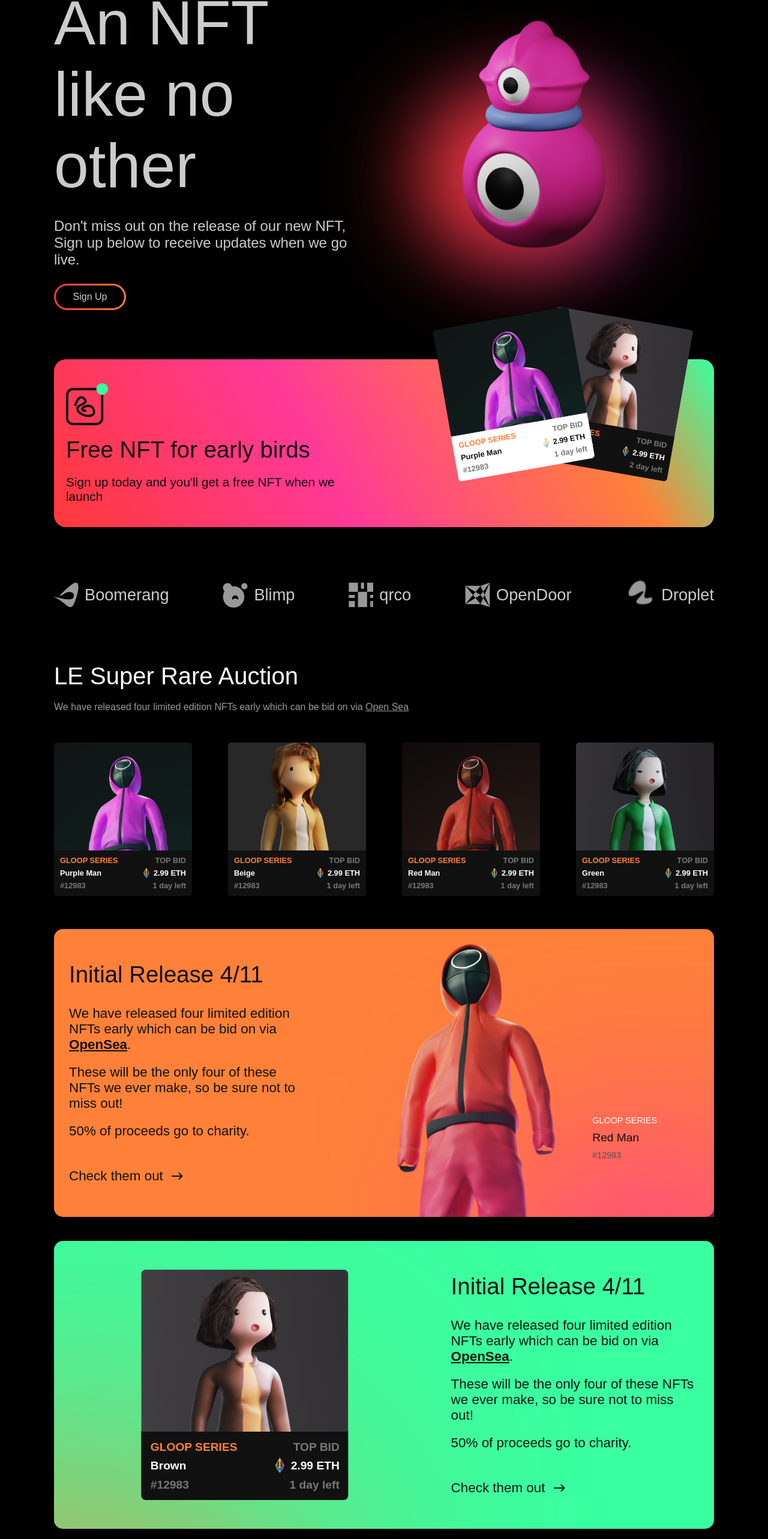
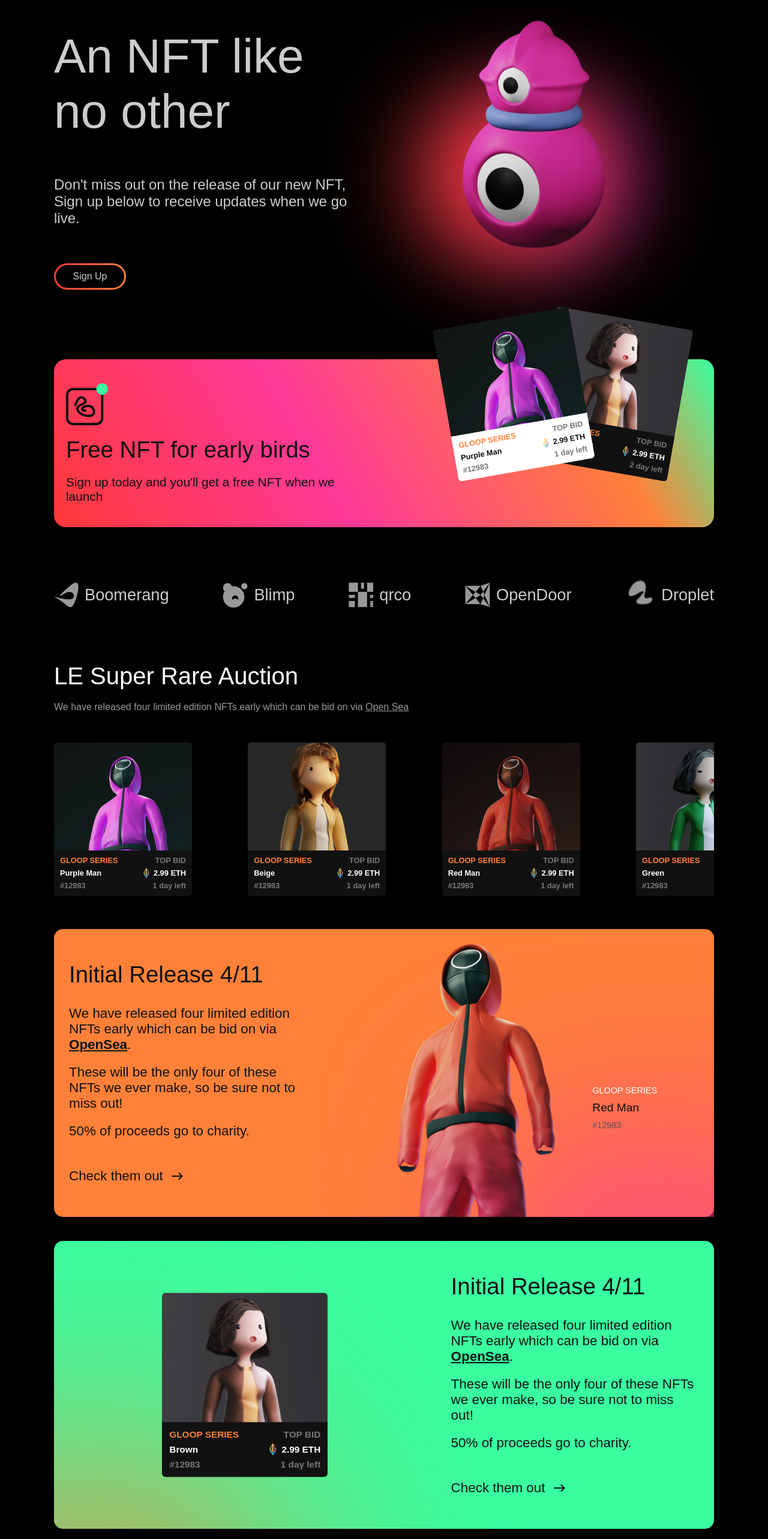
Before and after one commit to Shambhukumar/NFT-Palace, a React (Create React App) app: page / in a window 1280 px wide. Shown: the part 191-2757 px from the top of the page at 60% size. Built offline with nearby package versions, Linux system fonts and the light colour scheme.

Commit message:
made it responsive

```diff
--- a/src/App.scss
+++ b/src/App.scss
@@ -7,4 +7,12 @@ $color-orange: #FF8139;
     min-height: 100vh;
     color: $font-light;
     padding: 30px 90px;
+    @media (max-width: 870px) {
+        padding: 30px 50px;
+
+     }
+     @media (max-width: 870px) {
+        padding: 30px 20px;
+
+     }
 }
--- a/src/components/Section-2/section2.scss
+++ b/src/components/Section-2/section2.scss
@@ -1,21 +1,34 @@
 .section2{
     display: flex;
+    @media (max-width: 740px) {
+        flex-direction: column;
+
+     }
     justify-content: space-between;
-    height: 60vh;
+    min-height: 60vh;
     margin: 20px 0px;
     margin-bottom: 70px;
     &-card1,&-card2{
+
         span{
             font-size: 2rem;
             color: #ffff;
+            margin: 10px 0px;
         }
         p{
             font-size: 1.2rem;
+            margin-bottom: 5px;
         }
         background-color: #555555;
         border-radius: 10px;
         padding: 50px 60px;
         width: 47%;
+
+        @media (max-width: 740px) {
+           width: 100%;
+           margin-bottom: 20px;
+
+         }
         height: 100%;
         display: flex;
         flex-direction: column;
--- a/src/components/Section1/section1.scss
+++ b/src/components/Section1/section1.scss
@@ -1,10 +1,21 @@
 .section1{
 
     &-1{
+
         &-image{
             width: 60%;
+
+            @media (max-width: 740px) {
+               width: 100%;
+
+             }
             display: flex;
-            height: 60vh;
+
+            // height: 60vh;
+            padding: 50px 0px;
+            @media (max-width: 540px) {
+               padding: 0px;
+             }
             position: relative;
             overflow: hidden;
             justify-content: space-between;
@@ -24,6 +35,10 @@
                 display: flex;
                 flex-direction: column;
                 padding: 90px;
+                @media (max-width: 540px) {
+                    padding: 50px;
+                    justify-content: flex-end;
+                 }
                 span{
                      padding: 5px;
                     // margin-bottom: 5px;
@@ -44,20 +59,30 @@
                 right: 40%;
                 width: 40%;
                 object-fit: cover;
+                z-index: 2;
+
             }
         }
     }
     &-1, &-2{
-        height: 60vh;
+        min-height: 60vh;
         margin: 40px 0px;
     border-radius: 15px;
     background-color: #FF8139;
     color: #111111;
     display: flex;
-
+    @media (max-width: 740px) {
+        flex-direction: column;
+     }
     &-text{
         padding: 25px;
         width: 40%;
+        display: flex;
+        @media (max-width: 740px) {
+           width: 100%;
+
+         }
+
         display: flex;
         flex-direction: column;
         justify-content: space-evenly;
@@ -93,10 +118,19 @@
         overflow: hidden;
         background-color: #39FFA0;
         flex-direction: row-reverse;
+        display: flex;
+        @media (max-width: 740px) {
+            flex-direction: column;
+
+         }
         // position: relative;
         &-text{
             width: 50%;
-            // padding: 20px;
+            z-index: 2;
+            @media (max-width: 740px) {
+                width: 100%;
+
+             }
 
 
         }
@@ -109,8 +143,17 @@
            align-items: center;
 
             width: 70%;
+
+            @media (max-width: 740px) {
+               width: 100%;
+               margin-bottom: 10px;
+
+             }
             // position: absolute;
-            transform: scale(1.5);
+            transform: scale(1.2);
+            @media (max-width: 1050px) {
+                transform: scale(1);
+            }
             &-color{
                 position: absolute;
                 bottom: -70%;
--- a/src/components/header/Header.js
+++ b/src/components/header/Header.js
@@ -13,6 +13,11 @@ const Header = () => {
                 <li className='header-links-item'>Launch</li>
                 <li className='header-links-item'>Sign Up</li>
           </ul>
+          <div className='header-mobile'>
+              <span className='header-mobile-1'></span>
+              <span className='header-mobile-2'></span>
+              <span className='header-mobile-3'></span>
+          </div>
       </div>
   );
 };
--- a/src/components/header/Header.scss
+++ b/src/components/header/Header.scss
@@ -17,8 +17,12 @@ $color-pink: #FF3998;
         }
     }
     &-links{
+
         display: flex;
         width: 25%;
+        @media (max-width: 1130px) {
+            width: 35%;
+        }
         justify-content: space-between;
         list-style: none;
         align-items: center;
@@ -30,5 +34,28 @@ $color-pink: #FF3998;
             }
 
         }
+        @media (max-width: 740px) {
+            display: none;
+            opacity: 0;
+        }
+    }
+    &-mobile{
+
+        cursor: pointer;
+        display: none;
+        opacity: 0;
+        @media (max-width: 740px) {
+            display: flex;
+            opacity: 1;
+        }
+        flex-direction: column;
+        height: 30px;
+        justify-content: space-between;
+        span{
+            background-color: white;
+            width: 40px;
+            height: 4px;
+            // border-top: 2px solid white;
+        }
     }
 }
--- a/src/components/hero/hero.scss
+++ b/src/components/hero/hero.scss
@@ -10,23 +10,39 @@ $color-pink: #FF3998;
     justify-content: space-between;
     width: 100%;
     height: 80vh;
+    @media (max-width: 540px) {
+      height: 60vh;
 
+     }
     &-left {
         // height: 100%;
         display: flex;
         flex-direction: column;
         justify-content: space-evenly;
         width: 50%;
+        z-index: 1;
+        @media (max-width: 740px) {
+            width: 70%;
 
+         }
         &-launch {
             color: $color-pink;
             font-size: 1.2rem
         }
 
         &-text {
-            font-size: 6.5rem;
+            font-size: 5rem;
+            z-index: 5;
+            @media (max-width: 540px) {
+                font-size: 3rem;
+
+             }
             &-small{
                 font-size: 4rem;
+                @media (max-width: 540px) {
+                   font-size: 2rem;
+
+                 }
             }
         }
 
@@ -49,6 +65,10 @@ $color-pink: #FF3998;
 
     &-right {
         width: 60%;
+        @media (max-width: 540px) {
+            width: 25%;
+
+         }
         display: flex;
         flex-direction: column;
         justify-content: center;
@@ -57,6 +77,26 @@ $color-pink: #FF3998;
         img {
             width: 40%;
             z-index: 99;
+            position: absolute;
+            @media (max-width: 740px) {
+                width: 45%;
+
+             }
+             @media (max-width: 640px) {
+                width: 55%;
+
+             }
+             @media (max-width: 540px) {
+                width: 85%;
+
+             }
+             @media (max-width: 440px) {
+                width: 140px;
+
+             }
+
+
+
         }
         &-small{
             position: relative;
@@ -64,6 +104,22 @@ $color-pink: #FF3998;
               position: absolute;
                 width: 30%;
                 bottom: 0%;
+                @media (max-width: 740px) {
+                    width: 45%;
+
+                 }
+                 @media (max-width: 640px) {
+                    width: 55%;
+
+                 }
+                 @media (max-width: 540px) {
+                    width: 75%;
+
+                 }
+                 @media (max-width: 540px) {
+                  width: 170px;
+
+                 }
             }
         }
 
@@ -78,6 +134,13 @@ $color-pink: #FF3998;
                 border-radius: 50%;
                 background: #FF3998;
                 filter: blur(80px);
+                @media (max-width: 540px) {
+                    bottom: 40%;
+                    right: -102%;
+                    width: 150px;
+                    height: 150px;
+
+                 }
             }
             &-2{
                 position: absolute;
@@ -88,6 +151,13 @@ $color-pink: #FF3998;
                 border-radius: 50%;
                 background: #FF3939;
                 filter: blur(80px);
+                @media (max-width: 540px) {
+                    bottom: 40%;
+                    right: -42%;
+                    width: 150px;
+                    height: 150px;
+
+                 }
             }
         }
     }
--- a/src/components/press/press.scss
+++ b/src/components/press/press.scss
@@ -3,6 +3,8 @@
     display: flex;
     align-items: center;
     justify-content: space-between;
+    flex-wrap: wrap;
+    gap: 20px;
     margin: 8% 0%;
     font-size: 1.7rem;
     span{
--- a/src/components/showcase/Showcase.js
+++ b/src/components/showcase/Showcase.js
@@ -9,10 +9,12 @@ const Showcase = () => {
           <span className='showcase-text-1'>LE Super Rare Auction</span>
           <span className='showcase-text-2'>We have released four limited edition NFTs early which can be bid on via <span>Open Sea</span></span>
       </div>
+      <div className='showcase-scroll'>
       <div className='showcase-card'>
             {data.map((e,el)=>{
                 return <Card data={e}/>
             })}
+      </div>
       </div>
 
   </div>);
--- a/src/components/showcase/showcase.scss
+++ b/src/components/showcase/showcase.scss
@@ -2,6 +2,7 @@
     margin: 5% 0%;
 
     &-text{
+        position: sticky;
         display: flex;
         flex-direction: column;
         &-1{
@@ -18,8 +19,15 @@
              }
          }
     }
+    &-scroll{
+        overflow-y: scroll;
+    }
     &-card{
+
         display: flex;
         justify-content: space-between;
+        min-width: 1200px;
+        max-width: 100%;
+
     }
 }
--- a/src/components/upsell/upsell.scss
+++ b/src/components/upsell/upsell.scss
@@ -10,6 +10,10 @@ $dark: #111111;
     border-radius: 20px;
     width: 100%;
     height: 35vh;
+    @media (max-width: 1050px) {
+        height: 40vh;
+
+    }
     color: $dark;
     background: linear-gradient(60deg,$red  ,$pink , $orange 80%, $green );
 
@@ -32,9 +36,24 @@ $dark: #111111;
         }
     }
     &-cards{
+        display: flex;
+        @media (max-width: 740px) {
+            transform: scale(0.8);
+
+         }
+         @media (max-width: 540px) {
+            transform: scale(0.6);
+
+         }
+         @media (max-width: 540px) {
+            transform: scale(0.4);
+
+         }
+
         position: relative;
         width: 50%;
         &-1{
+
         top: -25%;
         right: 40%;
         position: absolute;
--- a/src/index.scss
+++ b/src/index.scss
@@ -92,6 +92,12 @@ html,body {
 html,body{
   overflow: overlay;
   overflow-x: hidden;
+  @media (max-width: 1130px) {
+    font-size: 14px;
+}
+  @media (max-width: 1074px) {
+    font-size: 12px;
+}
 }
 
 code {
```
Also changed, not shown: src/components/footer/footer.scss (+29 -2 lines).
